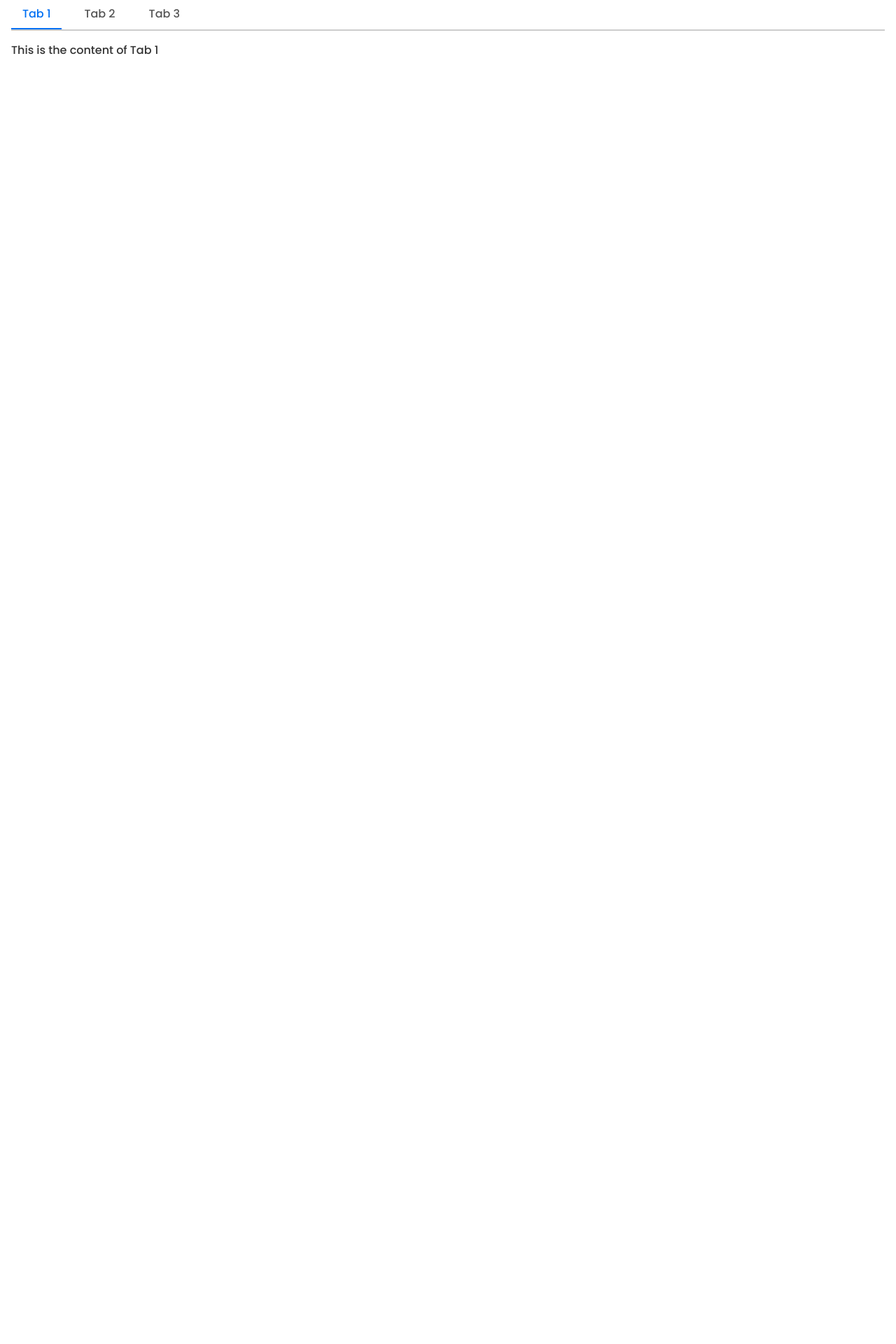
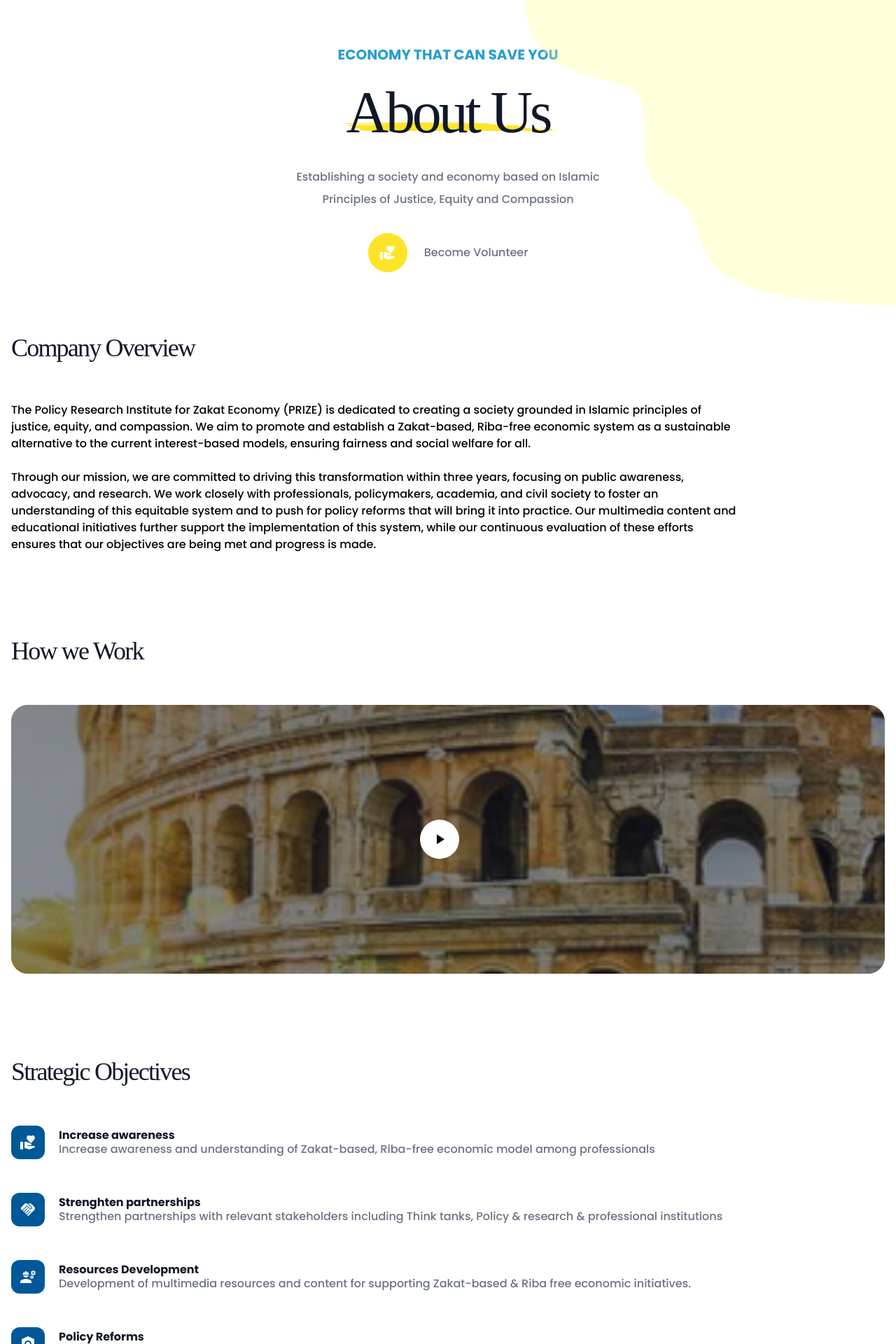
Before and after one commit to ammarrqureshi/prize-zakat-website, a Next.js app: page /about in a window 1280 px wide. Shown: the part 112-2032 px from the top of the page at 70% size. Before the commit the page ends 800 px from the top, so only its background shows below. Built offline with nearby package versions, Linux system fonts and the light colour scheme; a web font is replaced by a local one.

Commit message:
basic layout for comparison pagec

```diff
--- a/pages/about/index.tsx
+++ b/pages/about/index.tsx
@@ -15,17 +15,139 @@ import InstagramIco from 'assets/images/instagram.svg';
 import TwitterIco from 'assets/images/twitter.svg';
 
 const About: NextPage = () => {
-  const Clients = [
-    { image: 'client-1.png', alt: 'axon' },
-    { image: 'client-2.png', alt: 'jet start' },
-    { image: 'client-3.png', alt: 'expedia' },
-    { image: 'client-4.png', alt: 'qantas' },
-    { image: 'client-5.png', alt: 'alitalia' },
-  ];
-
   return (
     <>
-      <Tabs />
+      <section className="mb-16 flex flex-col items-center justify-center gap-4  text-center">
+        <span className="absolute right-0 top-0 bottom-0 h-screen w-5/12 ">
+          <DecorHero className="fill-accent-3/30" />
+        </span>
+        <div>
+          {' '}
+          <div className=" flex">
+            <div className="w-full pt-16 ">
+              <h1 className="mb-6 text-sm font-bold uppercase text-accent-2 lg:text-xl">Economy that can save you</h1>
+              <h2 className="mb-8 font-serif text-4xl leading-tight tracking-tighter text-gray-900 lg:text-[84px] lg:leading-[89px]">
+                <span className="relative">
+                  About Us
+                  <span className="absolute top-full left-0 -z-10 -mt-3 -ml-4 lg:-mt-8">
+                    <DecorTextUnderlineHero className="h-1 w-[100px] fill-accent-4 lg:h-[12px] lg:w-[393px]" />
+                  </span>
+                </span>
+              </h2>
+              <p className="mb-8 max-w-lg text-sm leading-6 text-gray-500 lg:text-base lg:leading-8">
+                Establishing a society and economy based on Islamic Principles of Justice, Equity and Compassion{' '}
+              </p>
+              <div className="flex justify-center">
+                <Link href="/contact" className="flex items-center">
+                  <span className="mr-6 inline-flex items-center justify-center rounded-full bg-accent-4  p-4 text-white shadow-accent-2/30">
+                    <span className="material-icons">volunteer_activism</span>
+                  </span>
+                  <span className="hidden text-gray-500 lg:block">Become Volunteer</span>
+                </Link>
+              </div>
+            </div>
+          </div>
+        </div>
+      </section>
+      <section className="mb-28">
+        <div className="mb-24">
+          <h2 className="mb-8 font-serif text-4xl leading-tight tracking-tighter text-gray-900  lg:leading-[89px]">
+            Company Overview
+          </h2>
+          <div className="w-10/12">
+            <p>
+              The Policy Research Institute for Zakat Economy (PRIZE) is dedicated to creating a society grounded in
+              Islamic principles of justice, equity, and compassion. We aim to promote and establish a Zakat-based,
+              Riba-free economic system as a sustainable alternative to the current interest-based models, ensuring
+              fairness and social welfare for all.
+            </p>
+            <br></br>
+            <p>
+              Through our mission, we are committed to driving this transformation within three years, focusing on
+              public awareness, advocacy, and research. We work closely with professionals, policymakers, academia, and
+              civil society to foster an understanding of this equitable system and to push for policy reforms that will
+              bring it into practice. Our multimedia content and educational initiatives further support the
+              implementation of this system, while our continuous evaluation of these efforts ensures that our
+              objectives are being met and progress is made.
+            </p>
+          </div>
+        </div>
+        <div className="mb-24">
+          <h2 className="mb-8 font-serif text-4xl leading-tight tracking-tighter text-gray-900  lg:leading-[89px]">
+            How we Work
+          </h2>
+          <Link href="https://youtu.be/7kVOghAPfWw?si=HOlBgAZB1HnS-m3X">
+            {' '}
+            <div className=" group relative h-96 overflow-hidden rounded-3xl  bg-red-500">
+              <div className=" relative z-[90]  flex h-full w-full items-center justify-center bg-gray-900/50 ">
+                <span className="mr-6 inline-flex items-center justify-center rounded-full bg-white  p-4 text-black shadow-accent-2/30 group-hover:scale-110">
+                  <span className="material-icons">play_arrow</span>
+                </span>
+              </div>
+              <Image
+                className="cover absolute z-10 h-full w-full object-cover "
+                layout="fill"
+                src="/images/destination-1.jpg"
+                alt="video_thumbnail"
+              />
+            </div>
+          </Link>
+        </div>
+        <div className="mb-24">
+          <h2 className="mb-8 font-serif text-4xl leading-tight tracking-tighter text-gray-900  lg:leading-[89px]">
+            Strategic Objectives
+          </h2>
+          <ul className="flex flex-col gap-y-12">
+            <li className="flex items-center gap-x-5">
+              <span className="flex h-12 w-12 flex-none items-center justify-center rounded-xl bg-accent-1">
+                <span className="material-icons text-white">volunteer_activism</span>
+              </span>
+              <div className="flex flex-col leading-5">
+                <h6 className="font-bold text-gray-900">Increase awareness</h6>
+                <p className="font-thin text-gray-500">
+                  Increase awareness and understanding of Zakat-based, Riba-free economic model among professionals
+                </p>
+              </div>
+            </li>{' '}
+            <li className="flex items-center gap-x-5">
+              <span className="flex h-12 w-12 flex-none items-center justify-center rounded-xl bg-accent-1">
+                <span className="material-icons text-white">handshake</span>
+              </span>
+              <div className="flex flex-col leading-5">
+                <h6 className="font-bold text-gray-900">Strenghten partnerships</h6>
+                <p className="font-thin text-gray-500">
+                  Strengthen partnerships with relevant stakeholders including Think tanks, Policy & research &
+                  professional institutions
+                </p>
+              </div>
+            </li>{' '}
+            <li className="flex items-center gap-x-5">
+              <span className="flex h-12 w-12 flex-none items-center justify-center rounded-xl bg-accent-1">
+                <span className="material-icons text-white">engineering</span>
+              </span>
+              <div className="flex flex-col leading-5">
+                <h6 className="font-bold text-gray-900">Resources Development</h6>
+                <p className="font-thin text-gray-500">
+                  Development of multimedia resources and content for supporting Zakat-based & Riba free economic
+                  initiatives.
+                </p>
+              </div>
+            </li>{' '}
+            <li className="flex items-center gap-x-5">
+              <span className="flex h-12 w-12 flex-none items-center justify-center rounded-xl bg-accent-1">
+                <span className="material-icons text-white">policy</span>
+              </span>
+              <div className="flex flex-col leading-5">
+                <h6 className="font-bold text-gray-900">Policy Reforms</h6>
+                <p className="font-thin text-gray-500">
+                  Advocate for policy reforms that facilitate the adoption and implementation of Zakat-based & Riba-free
+                  economic model.
+                </p>
+              </div>
+            </li>{' '}
+          </ul>
+        </div>
+      </section>
     </>
   );
 };
--- a/pages/index.tsx
+++ b/pages/index.tsx
@@ -24,33 +24,39 @@ const Home: NextPage = () => {
     { image: 'client-4.png', alt: 'qantas' },
     { image: 'client-5.png', alt: 'alitalia' },
   ];
-  const services = [
+  const objectives = [
     {
+      id: 1,
       heading: 'Compulsory Zakat/Wealth Tax',
       icon: '/images/zakat.png',
       text: 'Zakat and wealth tax transfer resources from the rich to the poor , addressing basic needs',
     },
     {
+      id: 2,
       heading: 'Ushr/Production Tax',
       icon: '/images/building.png',
       text: 'Explain Ushr as a form of tax based on agricultural and industrial production',
     },
     {
+      id: 3,
       heading: 'Full Reserve Debt-Free Banking',
       icon: '/images/debt.png',
       text: 'Explain how full reserve banking differs from current fractional reserve banking',
     },
     {
+      id: 4,
       heading: 'Job guarantee at Basic wage',
       icon: '/images/worker.png',
       text: 'Explain how a job guarantee differs from unemployment benefits',
     },
     {
+      id: 5,
       heading: 'Simplified Single Rate Tax',
       icon: '/images/pie-chart.png',
       text: 'Discuss how a simplified corporate tax can promote business transparency and reduce tax evasion',
     },
     {
+      id: 6,
       heading: 'Zero Foreign Debt',
       icon: '/images/foreign-debt.png',
       text: 'Explain the harms of foreign debt and the importance of financial sovereignty',
@@ -152,18 +158,18 @@ const Home: NextPage = () => {
           </div>
           <div className="flex flex-wrap items-center justify-between gap-x-8 gap-y-16 text-gray-900">
             {/* block 1 */}
-            {services.map((service, idx) => (
+            {objectives.map((objective, idx) => (
               <div key={idx} className=" h-[350px] w-full min-w-[350px]  px-4  lg:w-3/12">
-                <Link href="#">
+                <Link href={`/objective/${objective.id}`}>
                   <div className="group relative flex h-full w-full flex-col  justify-center rounded-[36px] bg-white py-4 px-6 text-center shadow-none shadow-great transition-all duration-300">
                     <div className="absolute bottom-8 left-8 -z-10 h-28 w-28 -translate-x-1/2 translate-y-1/2 transform rounded-tl-3xl rounded-br-lg bg-accent-3 transition-all duration-300 group-hover:left-6 group-hover:bottom-6 group-hover:-z-10"></div>
                     <div className="flex flex-col items-center justify-center gap-8">
                       <div className="group-hover:scale-110">
-                        <Image width={60} height={60} src={service.icon} alt="satellite" />
+                        <Image width={60} height={60} src={objective.icon} alt="satellite" />
                       </div>
                       <div>
-                        <h4 className="mb-3 text-xl font-semibold text-accent-8">{service.heading}</h4>
-                        <h5 className="font-regular mb-8 px-0 text-sm text-gray-500 lg:px-8">{service.text}</h5>
+                        <h4 className="mb-3 text-xl font-semibold text-accent-8">{objective.heading}</h4>
+                        <h5 className="font-regular mb-8 px-0 text-sm text-gray-500 lg:px-8">{objective.text}</h5>
                       </div>
                     </div>
                   </div>
--- /dev/null
+++ b/pages/objective/[id].tsx
@@ -0,0 +1,97 @@
+import { useRouter } from 'next/router';
+
+const objectiveData = [
+  {
+    id: 1,
+    islamic: [
+      {
+        title: 'strong force',
+        desc: 'Lorem ipsum etc hef ae j',
+      },
+    ],
+    conventional: [
+      {
+        title: 'strong force',
+        desc: 'Lorem ipsum etc hef ae j',
+      },
+    ],
+  },
+  {
+    id: 2,
+    islamic: [
+      {
+        title: 'strong force',
+        desc: 'Lorem ipsum etc hef ae j',
+      },
+    ],
+    conventional: [
+      {
+        title: 'strong force',
+        desc: 'Lorem ipsum etc hef ae j',
+      },
+    ],
+  },
+  {
+    id: 3,
+    islamic: [
+      {
+        title: 'strong force',
+        desc: 'Lorem ipsum etc hef ae j',
+      },
+    ],
+    conventional: [
+      {
+        title: 'strong force',
+        desc: 'Lorem ipsum etc hef ae j',
+      },
+    ],
+  },
+  {
+    id: 4,
+    islamic: [
+      {
+        title: 'strong force',
+        desc: 'Lorem ipsum etc hef ae j',
+      },
+    ],
+    conventional: [
+      {
+        title: 'strong force',
+        desc: 'Lorem ipsum etc hef ae j',
+      },
+    ],
+  },
+  {
+    id: 5,
+    islamic: [
+      {
+        title: 'strong force',
+        desc: 'Lorem ipsum etc hef ae j',
+      },
+    ],
+    conventional: [
+      {
+        title: 'strong force',
+        desc: 'Lorem ipsum etc hef ae j',
+      },
+    ],
+  },
+  // Add data for other objectives here
+];
+
+export default function ObjectivePage() {
+  const router = useRouter();
+  const { id } = router.query;
+
+  if (!id) {
+    return <p>Loading...</p>; // Render a loading state initially
+  }
+  const objective = objectiveData[id];
+
+  if (!objective) {
+    return <h1>objective Not Found</h1>;
+  }
+
+  console.log('Router Query:', router.query);
+  return <div>{objective.islamic[0].title}</div>;
+}
```
